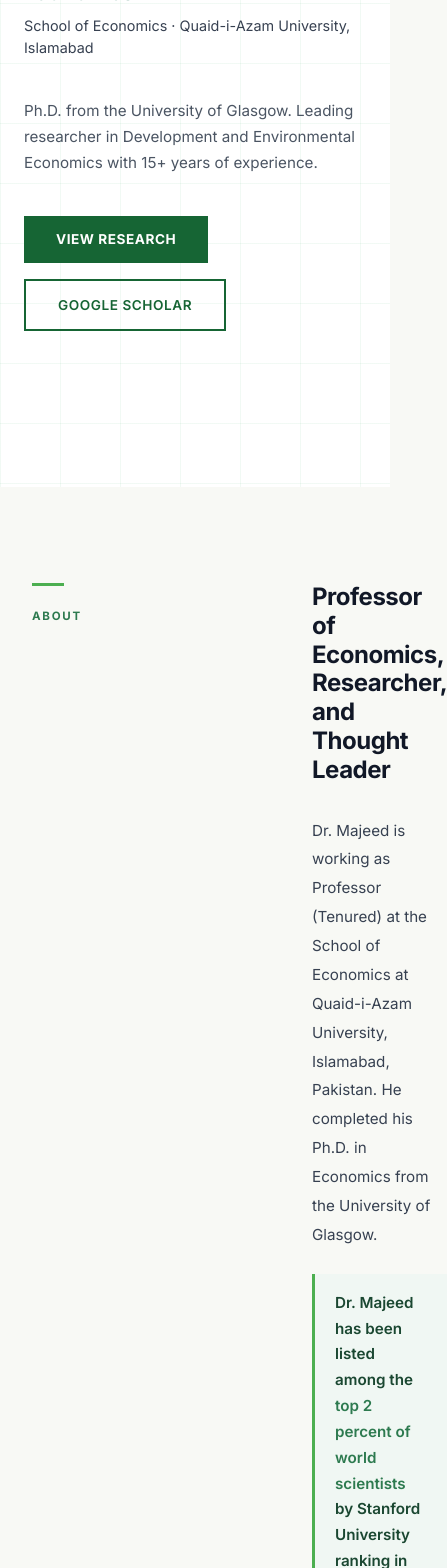
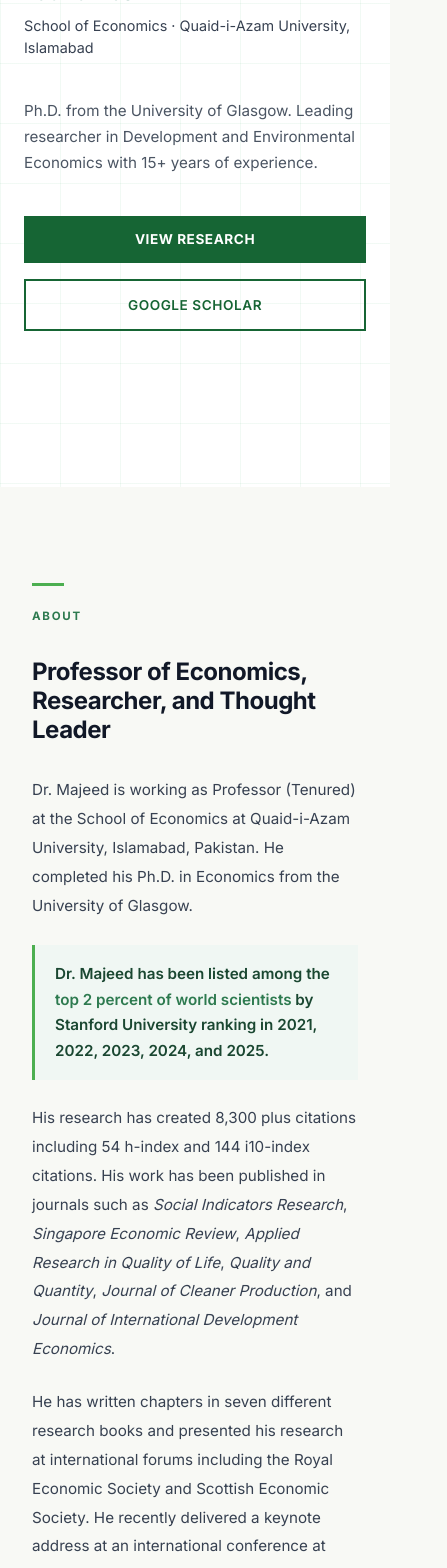
Before and after one commit to TalalMajeed/Dr-Tariq-Majeed, a Next.js app: page / in a window 390 px wide. Shown: the part 432-2000 px from the top of the page, 447 px wide, since content can reach past the window. Built offline with nearby package versions, Linux system fonts and the light colour scheme.

Commit message:
Updated Mobile View

```diff
--- a/app/globals.css
+++ b/app/globals.css
@@ -74,3 +74,41 @@ html {
   background: var(--green-bright);
   margin: 0.75rem 0;
 }
+
+/* About section responsive grid */
+.responsive-grid-about {
+  display: grid;
+  grid-template-columns: 200px 1fr;
+  gap: 5rem;
+  align-items: start;
+}
+
+@media (max-width: 768px) {
+  .responsive-grid-about {
+    grid-template-columns: 1fr;
+    gap: 2rem;
+  }
+}
+
+/* Hero CTA buttons */
+.hero-cta-buttons {
+  display: flex;
+  gap: 1rem;
+  flex-wrap: wrap;
+}
+
+@media (max-width: 640px) {
+  .hero-cta-buttons {
+    flex-direction: column;
+  }
+
+  .hero-cta-buttons a {
+    width: 100%;
+  }
+
+  .hero-badge {
+    display: flex !important;
+    width: 100%;
+    box-sizing: border-box;
+  }
+}
--- a/app/page.tsx
+++ b/app/page.tsx
@@ -38,6 +38,7 @@ export default function Home() {
         >
           {/* Stanford badge */}
           <div
+            className="hero-badge"
             style={{
               display: "inline-flex",
               alignItems: "center",
@@ -139,7 +140,7 @@ export default function Home() {
 
 
           {/* CTA buttons */}
-          <div style={{ display: "flex", flexWrap: "wrap", gap: "1rem" }}>
+          <div className="hero-cta-buttons">
             <a
               href="#publications"
               style={{
@@ -152,7 +153,9 @@ export default function Home() {
                 letterSpacing: "0.04em",
                 textTransform: "uppercase",
                 transition: "background-color 0.2s",
-                display: "inline-block",
+                display: "flex",
+                alignItems: "center",
+                justifyContent: "center",
               }}
               onMouseEnter={(e) =>
                 ((e.currentTarget as HTMLAnchorElement).style.backgroundColor = "#14532d")
@@ -178,7 +181,9 @@ export default function Home() {
                 textTransform: "uppercase",
                 border: "2px solid #166534",
                 transition: "border-color 0.2s, background-color 0.2s",
-                display: "inline-block",
+                display: "flex",
+                alignItems: "center",
+                justifyContent: "center",
               }}
               onMouseEnter={(e) => {
                 const el = e.currentTarget as HTMLAnchorElement;
@@ -209,10 +214,6 @@ export default function Home() {
           style={{
             maxWidth: "1280px",
             margin: "0 auto",
-            display: "grid",
-            gridTemplateColumns: "200px 1fr",
-            gap: "5rem",
-            alignItems: "start",
           }}
           className="responsive-grid-about"
         >
@@ -251,9 +252,7 @@ export default function Home() {
                 marginBottom: "2rem",
               }}
             >
-              Professor of Economics, Researcher,
-              <br />
-              and Thought Leader
+              Professor of Economics, Researcher, and Thought Leader
             </h2>
 
             <p
```
